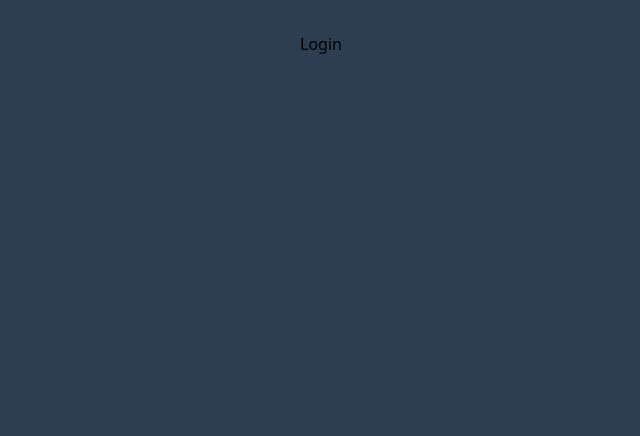
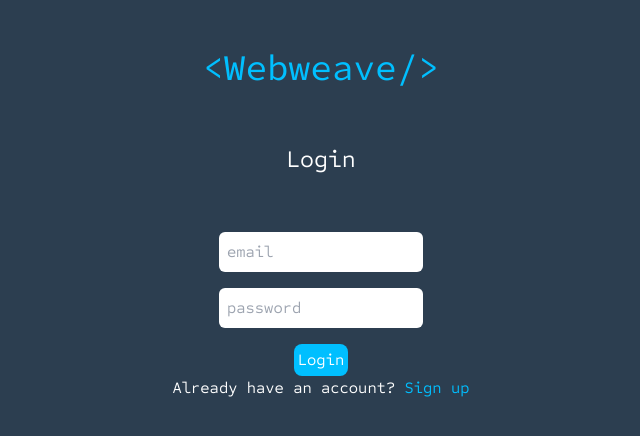
Before and after one commit to ofisch/WebWeave, a React (Vite) app in the folder webweave/: page /login in a window 1280 px wide. Shown: the top 436 px of the page, without its empty margins (319-959 px from the left). Built offline with nearby package versions, Linux system fonts and the light colour scheme; no server answers.

Commit message:
login toimii, toggle kesken

```diff
--- a/webweave/package.json
+++ b/webweave/package.json
@@ -10,6 +10,7 @@
     "preview": "vite preview"
   },
   "dependencies": {
+    "angularfire2": "^5.4.2",
     "firebase": "^10.5.2",
     "react": "^18.2.0",
     "react-dom": "^18.2.0",
--- a/webweave/src/assets/style.ts
+++ b/webweave/src/assets/style.ts
@@ -12,6 +12,12 @@ const style = {
   iframe: "absolute top-0 left-0 w-full h-full",
   button: "bg-action p-1 text-white rounded-lg",
   element: "h-16 bg-blue-500",
+
+  form: "w-full grid gap-4",
+  h2: "text-white text-2xl my-10",
+  input: "p-2 rounded-md",
+  p: "text-white",
+  link: "text-action",
 };
 
 export default style;
--- /dev/null
+++ b/webweave/src/components/LoginForm.tsx
@@ -0,0 +1,31 @@
+import { useRef } from "react";
+import style from "../assets/style";
+
+export const LoginForm = () => {
+  const emailRef = useRef<HTMLInputElement>(null);
+  const passwordRef = useRef<HTMLInputElement>(null);
+
+  return (
+    <>
+      <form className={style.form}>
+        <h2 className={style.h2}>Login</h2>
+        <form id="formEmail">
+          <input
+            className={style.input}
+            ref={emailRef}
+            type="email"
+            placeholder="email"
+          />
+        </form>
+        <form id="formPassword">
+          <input
+            className={style.input}
+            ref={passwordRef}
+            type="password"
+            placeholder="password"
+          />
+        </form>
+      </form>
+    </>
+  );
+};
--- /dev/null
+++ b/webweave/src/components/RegisterForm.tsx
@@ -0,0 +1,45 @@
+import { useRef } from "react";
+import style from "../assets/style";
+
+export const RegisterForm = () => {
+  const emailRef = useRef<HTMLInputElement>(null);
+  const passwordRef = useRef<HTMLInputElement>(null);
+
+  return (
+    <>
+      <form className={style.form}>
+        <h2 className={style.h2}>Sign up</h2>
+        <form id="formEmail">
+          <input
+            className={style.input}
+            ref={emailRef}
+            type="email"
+            placeholder="email"
+          />
+        </form>
+        <form id="formPassword">
+          <input
+            className={style.input}
+            ref={passwordRef}
+            type="password"
+            placeholder="password"
+          />
+        </form>
+        <form>
+          <button
+            className={style.button}
+            onClick={createAccount}
+            type="button"
+          >
+            Sign up
+          </button>
+
+          <p className={style.p}>
+            Already have an account?{" "}
+            <button className={style.link}>Login</button>
+          </p>
+        </form>
+      </form>
+    </>
+  );
+};
--- /dev/null
+++ b/webweave/src/context/AuthContext.tsx
@@ -0,0 +1,4 @@
+import React from "react";
+import firebase from "firebase/compat/app";
+
+export const AuthContext = React.createContext<firebase.User | null>(null);
--- /dev/null
+++ b/webweave/src/firebase.tsx
@@ -0,0 +1,20 @@
+// Import the functions you need from the SDKs you need
+import firebase from "firebase/compat/app";
+import "firebase/compat/auth";
+// TODO: Add SDKs for Firebase products that you want to use
+// https://firebase.google.com/docs/web/setup#available-libraries
+
+// Your web app's Firebase configuration
+const firebaseConfig = {
+  apiKey: "AIzaSyCLp89zv11YwYc1Za_h7xDEBu3WD9QFTKY",
+  authDomain: "webweave-54aff.firebaseapp.com",
+  projectId: "webweave-54aff",
+  storageBucket: "webweave-54aff.appspot.com",
+  messagingSenderId: "757793155296",
+  appId: "1:757793155296:web:4043246c5a5ca3a3550885",
+};
+
+// Initialize Firebase
+firebase.initializeApp(firebaseConfig);
+
+export const auth = firebase.auth();
--- a/webweave/src/main.tsx
+++ b/webweave/src/main.tsx
@@ -1,10 +1,13 @@
-import React from 'react'
-import ReactDOM from 'react-dom/client'
-import App from './App.tsx'
-import './index.css'
+import React from "react";
+import ReactDOM from "react-dom/client";
+import App from "./App.tsx";
+import { AuthProvider } from "./provider/AuthProvider";
+import "./index.css";
 
-ReactDOM.createRoot(document.getElementById('root')!).render(
+ReactDOM.createRoot(document.getElementById("root")!).render(
   <React.StrictMode>
-    <App />
-  </React.StrictMode>,
-)
+    <AuthProvider>
+      <App />
+    </AuthProvider>
+  </React.StrictMode>
+);
--- /dev/null
+++ b/webweave/src/provider/AuthProvider.tsx
@@ -0,0 +1,18 @@
+import { useEffect, useState } from "react";
+import { AuthContext } from "../context/AuthContext";
+import firebase from "firebase/compat/app";
+import { auth } from "../firebase";
+
+export const AuthProvider: React.FC = ({ children }) => {
+  const [user, setUser] = useState<firebase.User | null>(null);
+
+  useEffect(() => {
+    const unsubscribe = auth.onAuthStateChanged((firebaseUser) => {
+      setUser(firebaseUser);
+    });
+
+    return unsubscribe;
+  }, []);
+
+  return <AuthContext.Provider value={user}>{children}</AuthContext.Provider>;
+};
--- a/webweave/src/views/Login.tsx
+++ b/webweave/src/views/Login.tsx
@@ -1,9 +1,97 @@
-import React from "react";
+import React, { useContext, useRef } from "react";
+import style from "../assets/style";
+import { AuthContext } from "../context/AuthContext";
+import { auth } from "../firebase";
+import { useState } from "react";
 
 export const Login = () => {
+  const user = useContext(AuthContext);
+
+  const emailRef = useRef<HTMLInputElement>(null);
+  const passwordRef = useRef<HTMLInputElement>(null);
+
+  const createAccount = async () => {
+    try {
+      await auth.createUserWithEmailAndPassword(
+        emailRef.current!.value,
+        passwordRef.current!.value
+      );
+    } catch (error) {
+      console.error(error);
+    }
+  };
+
+  const signIn = async () => {
+    try {
+      await auth.signInWithEmailAndPassword(
+        emailRef.current!.value,
+        passwordRef.current!.value
+      );
+    } catch (error) {
+      console.error(error);
+    }
+  };
+
+  const signOut = async () => {
+    await auth.signOut();
+  };
+
   return (
-    <div>
-      <h1>Login</h1>
-    </div>
+    <>
+      {user && (
+        <button className={style.button} onClick={signOut}>
+          Sign Out
+        </button>
+      )}
+      {!user ? (
+        <div className={style.container}>
+          <div className={style.top}>
+            <header className={style.header}>
+              <h1>&lt;Webweave/&gt;</h1>
+            </header>
+            <form className={style.form}>
+              <h2 className={style.h2}>Login</h2>
+              <form id="formEmail">
+                <input
+                  className={style.input}
+                  ref={emailRef}
+                  type="email"
+                  placeholder="email"
+                />
+              </form>
+              <form id="formPassword">
+                <input
+                  className={style.input}
+                  ref={passwordRef}
+                  type="password"
+                  placeholder="password"
+                />
+              </form>
+              <form>
+                <button className={style.button} onClick={signIn} type="button">
+                  Login
+                </button>
+
+                <p className={style.p}>
+                  Already have an account?{" "}
+                  <button className={style.link} onClick={createAccount}>
+                    Sign up
+                  </button>
+                </p>
+              </form>
+            </form>
+          </div>
+        </div>
+      ) : (
+        <div className={style.container}>
+          <div className={style.top}>
+            <header className={style.header}>
+              <h1>&lt;Webweave/&gt;</h1>
+            </header>
+            <h2 className={style.h2}>Welcome {user.email}</h2>
+          </div>
+        </div>
+      )}
+    </>
   );
 };
```
Also changed, not shown: webweave/src/utils/notes.txt, 1 other file (tests, documents, lock files or other folders).
